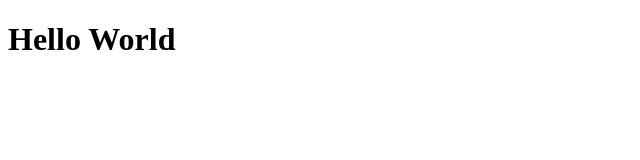
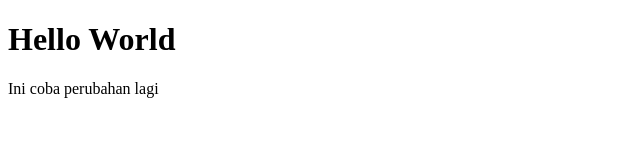
Before and after one commit to tri60123/myrepo, a plain HTML site: page index.html in a window 1280 px wide. Shown: the whole page, without its empty margins (0-640 px from the left). Drawn offline with Linux system fonts and the light colour scheme.

Commit message:
Ini perubahan lagi

```diff
--- a/index.html
+++ b/index.html
@@ -7,5 +7,6 @@
 </head>
 <body>
     <h1>Hello World</h1>
+    <p>Ini coba perubahan lagi</p>
 </body>
 </html>
```
